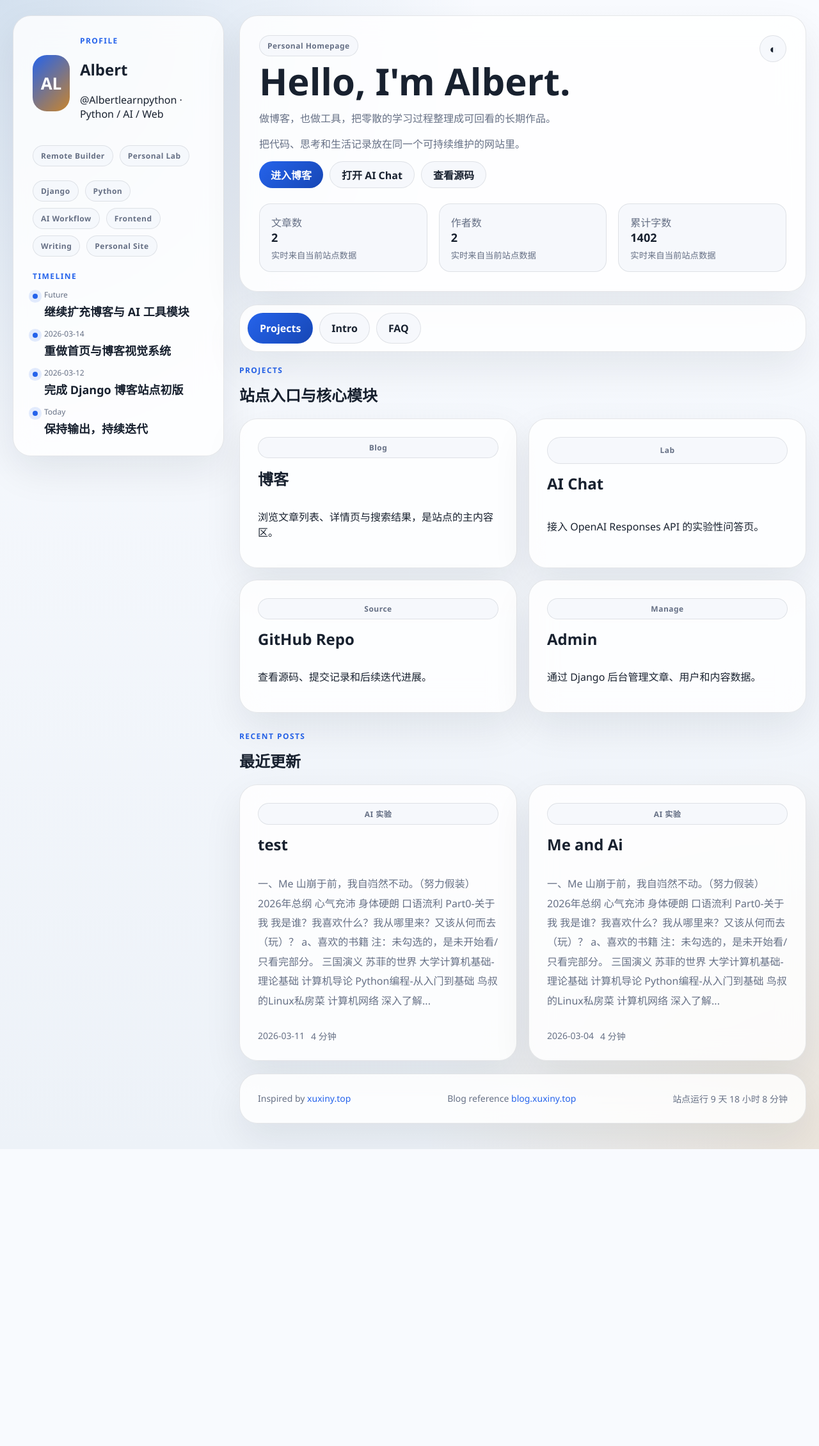
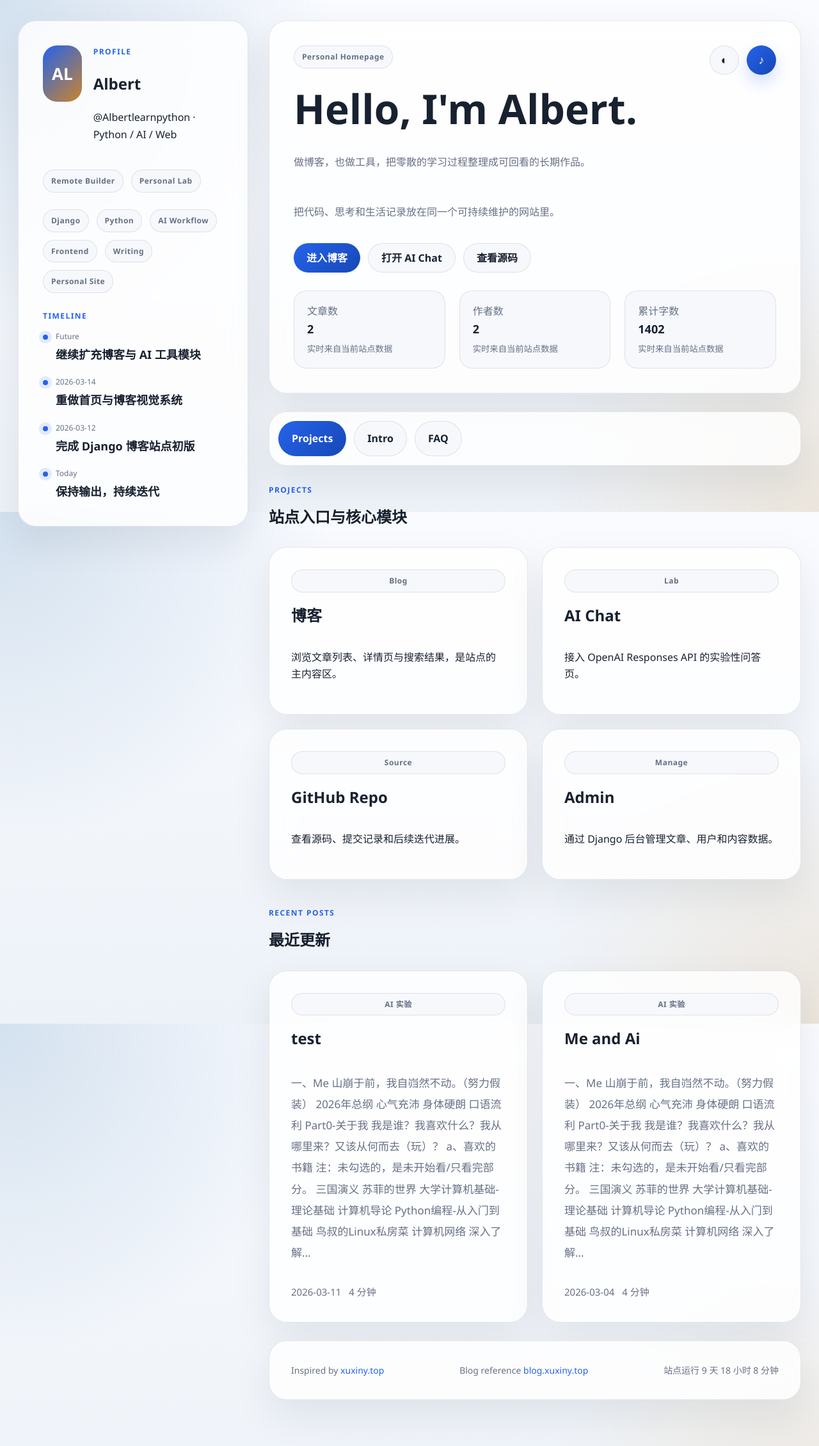
Before and after one commit to Albertlearnpython/jicheng_blog, a Django app: page / in a window 1280 px wide. Shown: the whole page at 64% size. Before the commit the page ends 1796 px from the top, so only its background shows below. Run offline with Django 5.2, Linux system fonts and the light colour scheme; data comes from the database, SQL or seed files in the repository.

Commit message:
Improve layout spacing and UI sound feedback

```diff
--- a/blogsite/blog/static/blog/site.css
+++ b/blogsite/blog/static/blog/site.css
@@ -21,8 +21,9 @@
     --radius-xl: 28px;
     --radius-lg: 22px;
     --radius-md: 16px;
-    --card-padding: 28px;
-    --card-gap: 22px;
+    --shell-width: min(1360px, calc(100% - 56px));
+    --card-padding: 34px;
+    --card-gap: 28px;
 }
 
 body[data-theme="midnight"] {
@@ -48,9 +49,14 @@ body[data-font="serif"] {
     --body-font: var(--font-serif);
 }
 
+body[data-density="comfortable"] {
+    --card-padding: 34px;
+    --card-gap: 28px;
+}
+
 body[data-density="compact"] {
-    --card-padding: 20px;
-    --card-gap: 16px;
+    --card-padding: 24px;
+    --card-gap: 18px;
 }
 
 * {
@@ -67,6 +73,8 @@ body {
     background: var(--bg-accent);
     color: var(--text);
     font-family: var(--body-font);
+    line-height: 1.65;
+    background-attachment: fixed;
     transition: background 0.25s ease, color 0.25s ease;
 }
 
@@ -94,9 +102,9 @@ select {
 }
 
 .shell {
-    width: min(1240px, calc(100% - 32px));
+    width: var(--shell-width);
     margin: 0 auto;
-    padding: 24px 0 40px;
+    padding: 32px 0 72px;
     position: relative;
     z-index: 1;
 }
@@ -107,21 +115,22 @@ select {
     border-radius: var(--radius-xl);
     box-shadow: var(--shadow);
     backdrop-filter: blur(20px);
+    position: relative;
 }
 
 .topbar {
-    padding: 16px 18px;
+    padding: 20px 22px;
     display: flex;
     align-items: center;
     justify-content: space-between;
-    gap: 18px;
-    margin-bottom: 20px;
+    gap: 24px;
+    margin-bottom: 30px;
 }
 
 .brand-group {
     display: flex;
     align-items: center;
-    gap: 14px;
+    gap: 16px;
 }
 
 .brand-mark {
@@ -165,7 +174,7 @@ select {
 .chat-actions {
     display: flex;
     flex-wrap: wrap;
-    gap: 10px;
+    gap: 12px;
 }
 
 .ghost-button,
@@ -177,13 +186,13 @@ select {
     border: 0;
     border-radius: 999px;
     cursor: pointer;
-    transition: transform 0.2s ease, background 0.2s ease, color 0.2s ease, border-color 0.2s ease;
+    transition: transform 0.2s ease, background 0.2s ease, color 0.2s ease, border-color 0.2s ease, box-shadow 0.2s ease;
 }
 
 .ghost-button,
 .primary-button {
-    min-height: 42px;
-    padding: 0 18px;
+    min-height: 46px;
+    padding: 0 20px;
     display: inline-flex;
     align-items: center;
     justify-content: center;
@@ -215,11 +224,19 @@ select {
 }
 
 .icon-button {
-    width: 42px;
-    height: 42px;
+    width: 46px;
+    height: 46px;
     display: grid;
     place-items: center;
     font-size: 18px;
+}
+
+.icon-button.is-active,
+.icon-button[aria-pressed="true"] {
+    background: linear-gradient(135deg, var(--brand), var(--brand-strong));
+    color: #fff;
+    border-color: transparent;
+    box-shadow: 0 12px 24px rgba(37, 99, 235, 0.2);
 }
 
 .chip,
@@ -257,26 +274,26 @@ select {
 .chat-stage,
 .landing-shell {
     display: grid;
-    gap: 24px;
+    gap: 32px;
 }
 
 .blog-layout,
 .chat-stage {
-    grid-template-columns: minmax(260px, 300px) minmax(0, 1fr);
+    grid-template-columns: minmax(280px, 320px) minmax(0, 1fr);
 }
 
 .content-column,
 .landing-content {
     display: grid;
-    gap: 20px;
+    gap: 28px;
 }
 
 .sidebar {
     position: sticky;
-    top: 24px;
+    top: 32px;
     height: fit-content;
     display: grid;
-    gap: 18px;
+    gap: 22px;
 }
 
 .sidebar-card,
@@ -304,22 +321,23 @@ select {
 .chat-form,
 .field {
     display: grid;
-    gap: 10px;
+    gap: 12px;
 }
 
 .search-form input,
 .chat-form textarea,
 .chat-form select {
     width: 100%;
-    border-radius: 16px;
+    border-radius: 18px;
     border: 1px solid var(--line);
-    padding: 14px 16px;
+    padding: 16px 18px;
     background: var(--surface-strong);
     color: var(--text);
 }
 
 .hero-card,
 .detail-hero,
+.landing-hero,
 .detail-card,
 .info-strip,
 .pagination,
@@ -334,35 +352,44 @@ select {
     padding: var(--card-padding);
 }
 
+.hero-card,
+.detail-hero,
+.landing-hero,
+.detail-card,
+.chat-card {
+    display: grid;
+    gap: 20px;
+}
+
 .hero-card h1,
 .detail-hero h1,
 .landing-hero h1 {
-    margin: 0 0 14px;
-    font-size: clamp(34px, 6vw, 58px);
-    line-height: 1.02;
+    margin: 0;
+    font-size: clamp(36px, 6vw, 64px);
+    line-height: 1.04;
 }
 
 .landing-hero,
 .landing-sidebar {
-    padding: 30px;
+    padding: 38px;
 }
 
 .landing-shell {
-    grid-template-columns: minmax(290px, 330px) minmax(0, 1fr);
+    grid-template-columns: minmax(300px, 360px) minmax(0, 1fr);
 }
 
 .landing-sidebar {
     position: sticky;
-    top: 24px;
+    top: 32px;
     height: fit-content;
     display: grid;
-    gap: 22px;
+    gap: 26px;
 }
 
 .avatar-block {
     display: flex;
-    align-items: center;
-    gap: 16px;
+    align-items: flex-start;
+    gap: 18px;
 }
 
 .avatar-mark,
@@ -398,12 +425,12 @@ select {
 
 .timeline-list {
     display: grid;
-    gap: 14px;
+    gap: 18px;
 }
 
 .timeline-list li {
     position: relative;
-    padding-left: 18px;
+    padding-left: 20px;
 }
 
 .timeline-list li::before {
@@ -437,11 +464,11 @@ select {
     display: flex;
     align-items: flex-start;
     justify-content: space-between;
-    gap: 16px;
+    gap: 18px;
 }
 
 .section-heading-spaced {
-    margin-top: 8px;
+    margin-top: 14px;
 }
 
 .stat-grid,
@@ -450,18 +477,18 @@ select {
 .intro-grid,
 .related-grid {
     display: grid;
-    gap: 18px;
+    gap: 22px;
 }
 
 .stat-grid {
-    grid-template-columns: repeat(3, minmax(0, 1fr));
-    margin-top: 24px;
+    grid-template-columns: repeat(3, minmax(180px, 1fr));
+    margin-top: 8px;
 }
 
 .stat-card,
 .metric {
-    padding: 16px 18px;
-    border-radius: 18px;
+    padding: 18px 20px;
+    border-radius: 20px;
     border: 1px solid var(--line);
     background: var(--surface-soft);
 }
@@ -478,14 +505,14 @@ select {
 }
 
 .tab-strip {
-    padding: 12px;
+    padding: 14px;
     display: flex;
     flex-wrap: wrap;
-    gap: 10px;
+    gap: 12px;
 }
 
 .tab-button {
-    padding: 12px 18px;
+    padding: 13px 20px;
     font-weight: 700;
 }
 
@@ -502,7 +529,7 @@ select {
 
 .tab-panel.is-active {
     display: grid;
-    gap: 20px;
+    gap: 28px;
 }
 
 .project-grid,
@@ -517,7 +544,24 @@ select {
 .intro-card,
 .related-card {
     display: grid;
-    gap: 14px;
+    gap: 16px;
+    min-height: 100%;
+}
+
+.article-card,
+.project-card,
+.recent-card,
+.related-card {
+    transition: transform 0.22s ease, box-shadow 0.22s ease, border-color 0.22s ease;
+}
+
+.article-card:hover,
+.project-card:hover,
+.recent-card:hover,
+.related-card:hover {
+    transform: translateY(-3px);
+    border-color: rgba(37, 99, 235, 0.18);
+    box-shadow: 0 30px 70px rgba(15, 23, 42, 0.12);
 }
 
 .project-card h3,
@@ -560,25 +610,25 @@ select {
 
 .meta-row {
     color: var(--muted);
-    font-size: 14px;
+    font-size: 15px;
 }
 
 .article-excerpt,
 .recent-card p,
 .related-card p,
 .detail-prose {
-    font-size: 16px;
-    line-height: 1.9;
+    font-size: 17px;
+    line-height: 1.95;
 }
 
 .article-actions {
-    margin-top: 18px;
+    margin-top: 4px;
 }
 
 .pagination {
     display: flex;
     flex-wrap: wrap;
-    gap: 10px;
+    gap: 12px;
 }
 
 .page-chip {
@@ -782,7 +833,7 @@ select {
     display: flex;
     flex-wrap: wrap;
     justify-content: space-between;
-    gap: 12px;
+    gap: 14px;
     font-size: 14px;
 }
 
--- a/blogsite/blog/static/blog/site.js
+++ b/blogsite/blog/static/blog/site.js
@@ -8,25 +8,166 @@
         theme: "blog.theme",
         font: "blog.font",
         density: "blog.density",
+        sound: "blog.sound",
     };
 
     const defaults = {
         theme: "paper",
         font: "sans",
         density: "comfortable",
+        sound: "on",
+    };
+
+    const storage = {
+        get(key) {
+            try {
+                return localStorage.getItem(key);
+            } catch (error) {
+                return null;
+            }
+        },
+        set(key, value) {
+            try {
+                localStorage.setItem(key, value);
+            } catch (error) {
+                return;
+            }
+        },
     };
 
     const applySetting = (type, value) => {
         body.dataset[type] = value;
-        localStorage.setItem(storageKeys[type], value);
+        storage.set(storageKeys[type], value);
         document.querySelectorAll(`[data-${type}-value]`).forEach((button) => {
             button.classList.toggle("is-active", button.dataset[`${type}Value`] === value);
         });
     };
 
-    Object.entries(defaults).forEach(([type, value]) => {
-        applySetting(type, localStorage.getItem(storageKeys[type]) || value);
-    });
+    Object.entries(defaults)
+        .filter(([type]) => type !== "sound")
+        .forEach(([type, value]) => {
+            applySetting(type, storage.get(storageKeys[type]) || value);
+        });
+
+    let audioContext = null;
+
+    const getAudioContext = () => {
+        const Context = window.AudioContext || window.webkitAudioContext;
+        if (!Context) {
+            return null;
+        }
+        if (!audioContext) {
+            try {
+                audioContext = new Context();
+            } catch (error) {
+                return null;
+            }
+        }
+        return audioContext;
+    };
+
+    const soundButtons = document.querySelectorAll("[data-sound-toggle]");
+
+    const isSoundEnabled = () => body.dataset.sound !== "off";
+
+    const renderSoundState = (enabled) => {
+        body.dataset.sound = enabled ? "on" : "off";
+        storage.set(storageKeys.sound, body.dataset.sound);
+        soundButtons.forEach((button) => {
+            button.classList.toggle("is-active", enabled);
+            button.setAttribute("aria-pressed", String(enabled));
+            button.setAttribute("aria-label", enabled ? "关闭音效" : "开启音效");
+            button.title = enabled ? "关闭音效" : "开启音效";
+        });
+    };
+
+    const scheduleTone = ({ start = 0, duration = 0.06, frequency = 660, frequencyEnd = null, gain = 0.035, type = "triangle" }) => {
+        const context = getAudioContext();
+        if (!context) {
+            return;
+        }
+
+        const now = context.currentTime + start;
+        const oscillator = context.createOscillator();
+        const amplifier = context.createGain();
+
+        oscillator.type = type;
+        oscillator.frequency.setValueAtTime(frequency, now);
+        if (frequencyEnd) {
+            oscillator.frequency.exponentialRampToValueAtTime(Math.max(frequencyEnd, 1), now + duration);
+        }
+
+        amplifier.gain.setValueAtTime(0.0001, now);
+        amplifier.gain.exponentialRampToValueAtTime(gain, now + 0.01);
+        amplifier.gain.exponentialRampToValueAtTime(0.0001, now + duration);
+
+        oscillator.connect(amplifier);
+        amplifier.connect(context.destination);
+        oscillator.start(now);
+        oscillator.stop(now + duration + 0.02);
+    };
+
+    const playUiSound = (preset) => {
+        if (!isSoundEnabled()) {
+            return;
+        }
+
+        const context = getAudioContext();
+        if (!context) {
+            return;
+        }
+
+        if (context.state === "suspended") {
+            context.resume().catch(() => undefined);
+        }
+
+        if (preset === "switch") {
+            scheduleTone({ frequency: 520, frequencyEnd: 620, duration: 0.06, gain: 0.026, type: "square" });
+            scheduleTone({ start: 0.04, frequency: 780, frequencyEnd: 980, duration: 0.08, gain: 0.022, type: "triangle" });
+            return;
+        }
+
+        if (preset === "open") {
+            scheduleTone({ frequency: 300, frequencyEnd: 380, duration: 0.08, gain: 0.024, type: "triangle" });
+            scheduleTone({ start: 0.05, frequency: 540, frequencyEnd: 720, duration: 0.09, gain: 0.02, type: "triangle" });
+            return;
+        }
+
+        if (preset === "close") {
+            scheduleTone({ frequency: 560, frequencyEnd: 420, duration: 0.08, gain: 0.02, type: "triangle" });
+            scheduleTone({ start: 0.03, frequency: 360, frequencyEnd: 280, duration: 0.08, gain: 0.016, type: "square" });
+            return;
+        }
+
+        if (preset === "tab") {
+            scheduleTone({ frequency: 620, frequencyEnd: 760, duration: 0.05, gain: 0.022, type: "triangle" });
+            scheduleTone({ start: 0.03, frequency: 880, frequencyEnd: 1040, duration: 0.06, gain: 0.018, type: "triangle" });
+            return;
+        }
+
+        if (preset === "confirm") {
+            scheduleTone({ frequency: 460, frequencyEnd: 520, duration: 0.05, gain: 0.022, type: "square" });
+            scheduleTone({ start: 0.03, frequency: 740, frequencyEnd: 880, duration: 0.08, gain: 0.024, type: "triangle" });
+            return;
+        }
+
+        if (preset === "enable") {
+            scheduleTone({ frequency: 480, frequencyEnd: 620, duration: 0.06, gain: 0.024, type: "triangle" });
+            scheduleTone({ start: 0.05, frequency: 760, frequencyEnd: 980, duration: 0.09, gain: 0.02, type: "triangle" });
+            return;
+        }
+
+        if (preset === "disable") {
+            scheduleTone({ frequency: 720, frequencyEnd: 560, duration: 0.07, gain: 0.02, type: "triangle" });
+            scheduleTone({ start: 0.04, frequency: 420, frequencyEnd: 320, duration: 0.08, gain: 0.016, type: "square" });
+            return;
+        }
+
+        scheduleTone({ frequency: 520, frequencyEnd: 460, duration: 0.05, gain: 0.018, type: "square" });
+        scheduleTone({ start: 0.03, frequency: 720, frequencyEnd: 640, duration: 0.05, gain: 0.016, type: "triangle" });
+    };
+
+    renderSoundState((storage.get(storageKeys.sound) || defaults.sound) !== "off");
 
     document.querySelectorAll("[data-theme-value]").forEach((button) => {
         button.addEventListener("click", () => applySetting("theme", button.dataset.themeValue));
@@ -47,12 +188,28 @@
         });
     });
 
+    soundButtons.forEach((button) => {
+        button.addEventListener("click", () => {
+            if (isSoundEnabled()) {
+                playUiSound("disable");
+                window.setTimeout(() => renderSoundState(false), 60);
+                return;
+            }
+
+            renderSoundState(true);
+            playUiSound("enable");
+        });
+    });
+
     const closeSidebar = () => body.classList.remove("sidebar-open");
     document.querySelectorAll("[data-sidebar-toggle]").forEach((button) => {
         button.addEventListener("click", () => body.classList.toggle("sidebar-open"));
     });
     document.querySelectorAll("[data-sidebar-overlay]").forEach((overlay) => {
-        overlay.addEventListener("click", closeSidebar);
+        overlay.addEventListener("click", () => {
+            closeSidebar();
+            playUiSound("close");
+        });
     });
 
     document.querySelectorAll("[data-tab-button]").forEach((button) => {
@@ -66,6 +223,34 @@
             });
         });
     });
+
+    document.addEventListener(
+        "click",
+        (event) => {
+            const trigger = event.target.closest("a, button, summary");
+            if (!trigger || trigger.matches("[data-sound-toggle]")) {
+                return;
+            }
+
+            if (trigger.matches(":disabled, [aria-disabled='true']")) {
+                return;
+            }
+
+            let preset = "click";
+            if (trigger.matches("[data-theme-toggle], [data-theme-value], [data-font-value], [data-density-value]")) {
+                preset = "switch";
+            } else if (trigger.matches("[data-sidebar-toggle]")) {
+                preset = body.classList.contains("sidebar-open") ? "open" : "close";
+            } else if (trigger.matches("[data-tab-button], summary")) {
+                preset = "tab";
+            } else if (trigger.matches(".primary-button")) {
+                preset = "confirm";
+            }
+
+            playUiSound(preset);
+        },
+        { passive: true }
+    );
 
     const runtimeLabels = document.querySelectorAll("[data-runtime-label]");
     const siteStart = body.dataset.siteStart ? new Date(body.dataset.siteStart) : null;
--- a/blogsite/blog/templates/blog/base.html
+++ b/blogsite/blog/templates/blog/base.html
@@ -27,6 +27,7 @@
                 <a class="ghost-button" href="{% url 'blog-home' %}">博客</a>
                 <a class="ghost-button" href="{% url 'chat-page' %}">AI Chat</a>
                 <button class="icon-button" type="button" data-theme-toggle aria-label="切换主题">◐</button>
+                <button class="icon-button is-active" type="button" data-sound-toggle aria-label="关闭音效" aria-pressed="true" title="关闭音效">♪</button>
                 <button class="icon-button mobile-only" type="button" data-sidebar-toggle aria-label="打开侧栏">☰</button>
             </div>
         </header>
--- a/blogsite/blog/templates/blog/landing.html
+++ b/blogsite/blog/templates/blog/landing.html
@@ -53,6 +53,7 @@
                     <span class="eyebrow-pill">Personal Homepage</span>
                     <div class="topbar-actions">
                         <button class="icon-button" type="button" data-theme-toggle aria-label="切换主题">◐</button>
+                        <button class="icon-button is-active" type="button" data-sound-toggle aria-label="关闭音效" aria-pressed="true" title="关闭音效">♪</button>
                         <button class="icon-button mobile-only" type="button" data-sidebar-toggle aria-label="打开侧栏">☰</button>
                     </div>
                 </div>
```
Also changed, not shown: other parts of blogsite/blog/static/blog/site.css (+58 -26 lines).
